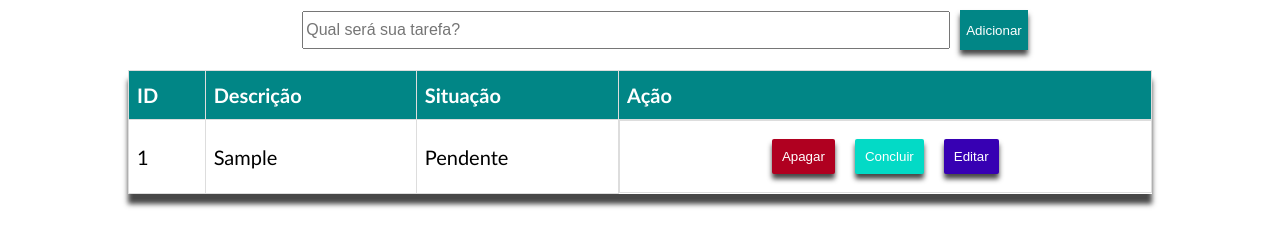
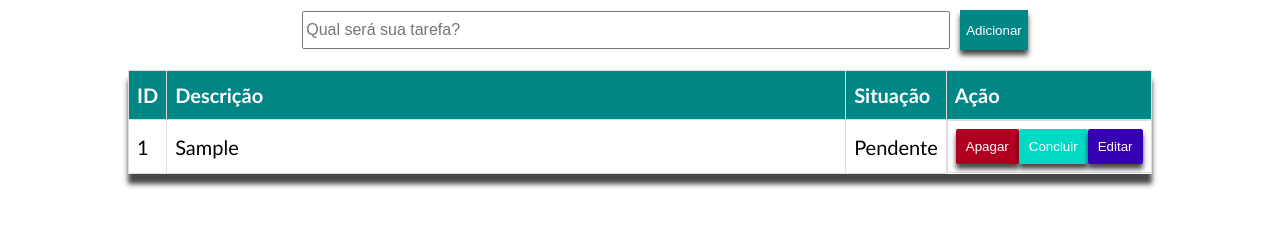
Before and after one commit to lucasmcast/task-list, a plain HTML site: page index.html in a window 1280 px wide. Both pictures are taken after typing "Sample" into the empty fields and a click on the button "Adicionar". Shown: the part 138-384 px from the top of the page. Drawn offline with Linux system fonts and the light colour scheme.

Commit message:
Update code clean

```diff
--- a/css/style.css
+++ b/css/style.css
@@ -102,7 +102,6 @@ main h1 {
 }
 
 
-
 #customers{
     font-family: 'Trebuchet MS', 'Lucida Sans Unicode', 'Lucida Grande', 'Lucida Sans', Arial, sans-serif;
     border-collapse: collapse;
@@ -129,6 +128,12 @@ main h1 {
   color: white;
 }
 
+.descricao-col {
+    width: 80%;
+    overflow-wrap: anywhere; /*Define como o conteúdo que ultrapassar os limites deve ser apresentado ao usuário.*/
+}
+
+
 tfoot {
     background-color: #018786;
     color: #fff;
@@ -147,7 +152,7 @@ tfoot {
     box-shadow: 0 5px 5px 0 rgba(25,25, 25, 0.8);
     padding: 10px;
     color: white;
-    margin: 10px;
+    margin: auto;
 }
 
 .btn-finish {
@@ -157,7 +162,7 @@ tfoot {
     box-shadow: 0 5px 5px 0 rgba(25,25, 25, 0.8);
     padding: 10px;
     color: white;
-    margin: 10px;
+    margin: auto;
 }
 
 .btn-edit {
@@ -167,5 +172,5 @@ tfoot {
     box-shadow: 0 5px 5px 0 rgba(25,25, 25, 0.8);
     padding: 10px;
     color: white;
-    margin: 10px;
+    margin: auto;
 }
--- a/index.html
+++ b/index.html
@@ -1,5 +1,5 @@
 <!DOCTYPE html>
-<html lang="en">
+<html lang="pt-br">
 <head>
     <meta charset="UTF-8">
     <meta name="viewport" content="width=device-width, initial-scale=1.0">
@@ -26,8 +26,9 @@
             </table>
         </div>
     </main>
+    <script src="scripts/tableView.js"></script>
     <script src="scripts/tableModels.js"></script>
-    <script src="scripts/tableView.js"></script>
+
     <script src="scripts/tableController.js"></script>
     <script src="scripts/app.js"></script>
 </body>
--- a/scripts/tableController.js
+++ b/scripts/tableController.js
@@ -1,13 +1,26 @@
+/**
+ * Class Model Table
+ *
+ * Manipulate an html table
+ * @author Lucas Martins de Castro <lucas.martins.c03@gmail.com>
+ */
 class TableController{
 
-    renderTable = (itemsTable) => {
+    /**
+     * Render table in the html table
+     *
+     * @param {Array} itemsTable
+     */
+    renderTable(itemsTable){
         this.table = new TableModel(itemsTable);
         this.table.renderTable()
     }
 
-    addItemTable = () => {
-        /* Adiciona os elementos na tabela
-        */
+
+    /**
+     * Add Element in the table
+     */
+    addItemTable(){
         const input = document.getElementById("inputAdd");
         if (input.value == ""){
             alert("Tarefa não foi preenchida!!")
@@ -25,6 +38,8 @@ class TableController{
             let coll2 = linha.insertCell(1);
             let coll3 = linha.insertCell(2);
             let coll4 = linha.insertCell(3);
+
+            coll2.classList.add("descricao-col");
 
             coll4.classList.add("btn-action");
             let qtd = content.getElementsByTagName("tr").length;
--- a/scripts/tableModels.js
+++ b/scripts/tableModels.js
@@ -1,7 +1,12 @@
+/**
+ * Class Model Table
+ *
+ * Render table in the html page
+ * @author Lucas Martins de Castro <lucas.martins.c03@gmail.com>
+ */
 class TableModel{
 
     constructor(items){
-        /* Inicia a Tabela criando alguns componentes */
         this.items = items;
         this.table = document.getElementById("customers");
         this.thead = document.createElement("thead");
@@ -10,12 +15,13 @@ class TableModel{
         this.content = document.createElement("tbody");
     }
 
-    renderTable = () => {
-        /* Rendiriza a tabela criando adicionando a tag tbody na tabela*/
+    /**
+     * Render table in the html page
+     */
+    renderTable() {
         this.content.id = "content";
 
         const tfoot = document.createElement("tfoot");
-
         this.thead.appendChild(this.tr);
 
         this.table.appendChild(this.thead);
@@ -23,12 +29,13 @@ class TableModel{
         this.table.appendChild(tfoot);
     }
 
-    createLineCol = (items, tr) => {
-        /*Cria as colunas conforme os items passados por array e
-         * adiciona ao elemento tr
-         * @param items Array passado pela class view
-         * @param tr Tag tr passado para ser adicionado as linhas no header
-         */
+    /**
+     * Create collums of table
+     *
+     * @param {Array} items
+     * @param {DOMElement} tr
+     */
+    createLineCol(items, tr)    {
         for(let i=0; i < items.length; i++){
             let col = document.createElement("th");
             col.innerHTML = items[i];
@@ -36,28 +43,31 @@ class TableModel{
         }
     }
 
+    /**
+     * Action of button delete row
+     * @param {DOMElement} r
+     */
     clickButtonDel(r) {
-        /*Apaga a linha da tabela ao clicar no botao apagar
-        * param r Botão utilizado para obter o index da tabela
-        */
         var i = r.parentNode.parentNode.rowIndex;
         document.getElementById("customers").deleteRow(i);
     }
 
+    /**
+     * Action of button finish task row
+     * @param {DOMElement} r
+     */
     clickButtonFinish(r){
-        /*Muda a situação da tarefa ao clicar ao clicar no botao concluir
-        * param r Botão utilizado para obter o index da tabela
-        */
         let line = r.parentNode.parentNode;
         let status = line.querySelectorAll("td")[2]
         status.innerHTML = "Concluído";
         r.style.display = "none";
     }
 
+    /**
+     * Enable edit descripte of table
+     * @param {DOMElement} r
+     */
     clickButtonEdit(r){
-        /*Habilita a edição da descrição ao clicar no botao editar
-        * param r Botão utilizado para obter o index da tabela
-        */
         let line = r.parentNode.parentNode;
         let tarefa = line.querySelectorAll("td")[1]
 
@@ -75,10 +85,12 @@ class TableModel{
         });
     }
 
+    /**
+     * Return content of table
+     *
+     * @returns {DOMElement} tbody
+     */
     getContent(){
-        /*Retorna o conteudo da tabela, o tbody
-        *return content O conteu da tag tbody
-        */
         return this.content;
     }
 
--- a/scripts/tableView.js
+++ b/scripts/tableView.js
@@ -1,23 +1,31 @@
+/**
+ * Class view render table html page and actions button
+ *
+ * @author Lucas Martins de Castro <lucas.martins.c03@gmail.com>
+ */
 class TableView{
 
-    constructor(){
-        /* Construtor ira inicializar a classe controler e renderizar tabela*/
+    constructor(teste){
         this.controler = new TableController();
         this.renderTable();
-        this.buttonAdd = document.getElementById("buttonAdd");
-        this.buttonAdd.addEventListener('click', this.addItem);
+        this.addEventListenerButton()
     }
 
-    addItem = () => {
-        /* Adiciona item na tabela de tarefas
-         */
-        this.controler.addItemTable();
+    /**
+     * Add EventListener of button add
+     */
+    addEventListenerButton(){
+        this.buttonAdd = document.getElementById("buttonAdd");
+        this.buttonAdd.addEventListener('click', () => {
+            this.controler.addItemTable();
+        });
     }
 
-    renderTable = () => {
-        /* Renderiza a tabela de tarefas
-         *@param itemsTable Array que contem as informações de colunas
-         */
+
+    /**
+     * Render table in the html page
+     */
+    renderTable(){
         const itemsTable = ["ID", "Descrição", "Situação", "Ação"];
         this.controler.renderTable(itemsTable);
     }
```
